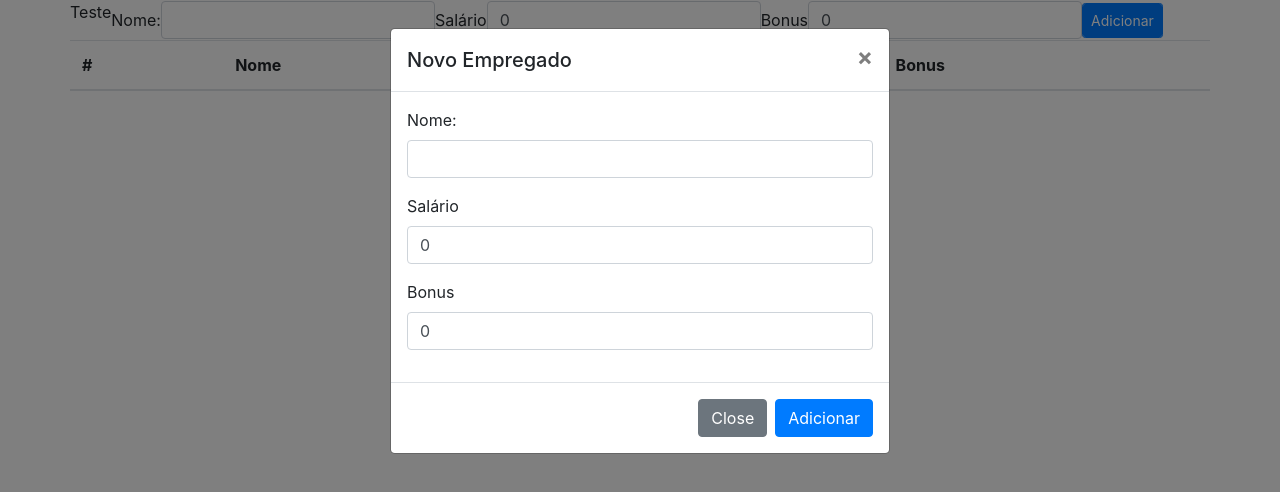
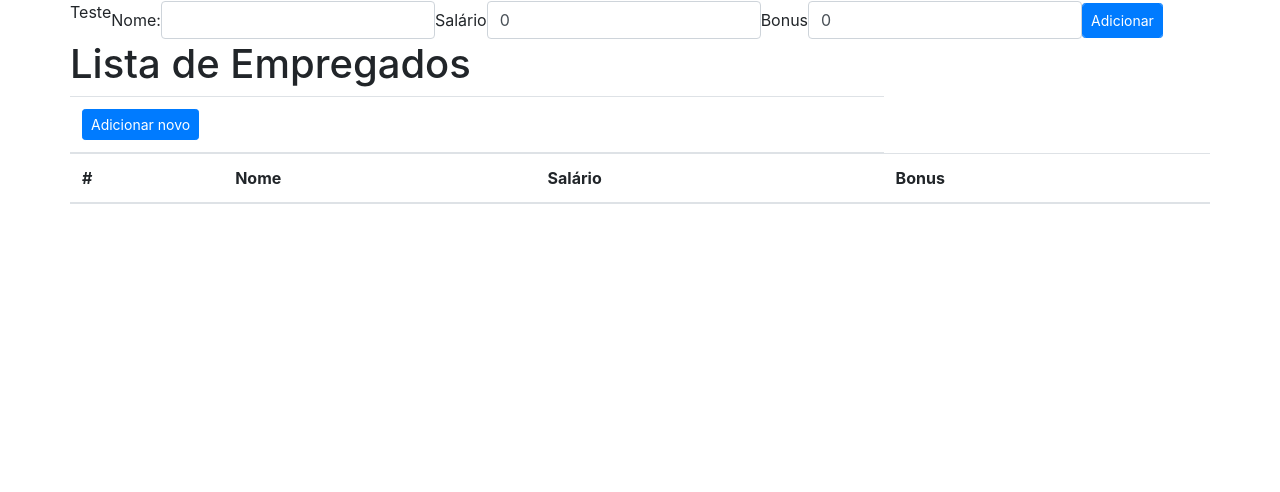
Before and after one commit to deigonPrates/Angular-7-Componentes, an Angular app: page / in a window 1280 px wide. Shown: the top 492 px of the page. Built offline with nearby package versions, Linux system fonts and the light colour scheme.

Commit message:
Integração com formulários HTML

```diff
--- a/src/app/employee-list/employee-list.component.html
+++ b/src/app/employee-list/employee-list.component.html
@@ -1,7 +1,13 @@
 <div class="container">
   <div class="row">
+    <h1>Lista de Empregados</h1>
     <table class="table table-striped">
       <thead>
+        <tr>
+          <th colspan="3">
+            <button type="button" class="btn btn-primary btn-sm" (click)="showModal()">Adicionar novo</button>
+          </th>
+        </tr>
         <tr>
           <th scope="col">#</th>
           <th scope="col">Nome</th>
--- a/src/app/employee-list/employee-list.component.ts
+++ b/src/app/employee-list/employee-list.component.ts
@@ -12,15 +12,13 @@ export class EmployeeListComponent implements OnInit {
   @ViewChild(EmployeeNewModalComponent)
   employeeNewModalComponent:EmployeeNewModalComponent;
 
-  constructor(public employeeService:EmployeeService) {
-    console.log(this.employeeNewModalComponent);
-    setTimeout(() =>{
-      console.log(this.employeeNewModalComponent);
-      this.employeeNewModalComponent.show();
-    }, 2000);
-   }
+  constructor(public employeeService:EmployeeService) {}
 
   ngOnInit(): void {
+  }
+
+  showModal(){
+    this.employeeNewModalComponent.show();
   }
 
   getColorEmployee(employee){
--- a/src/app/employee-new-modal/employee-new-modal.component.html
+++ b/src/app/employee-new-modal/employee-new-modal.component.html
@@ -1,3 +1,4 @@
+<form (submit)="addEmployee()">
   <div class="modal" tabindex="-1" role="dialog">
     <div class="modal-dialog" role="document">
       <div class="modal-content">
@@ -10,21 +11,22 @@
         <div class="modal-body">
           <div class="form-group">
             <label>Nome:</label>
-          <input type="text" class="form-control" [(ngModel)]="employee.name">
+            <input type="text" name="name" class="form-control" [(ngModel)]="employee.name">
           </div>
           <div class="form-group">
             <label>Salário</label>
-          <input type="text" class="form-control" [(ngModel)]="employee.salary">
+            <input type="text" name="salary" class="form-control" [(ngModel)]="employee.salary">
           </div>
           <div class="form-group" [hidden]="employee.salary > 1000">
             <label>Bonus</label>
-          <input type="text" class="form-control" [(ngModel)]="employee.bonus">
+            <input type="text" name="bonus" class="form-control" [(ngModel)]="employee.bonus">
           </div>
         </div>
         <div class="modal-footer">
           <button type="button" class="btn btn-secondary" data-dismiss="modal">Close</button>
-        <button type="button" class="btn btn-primary">Adicionar</button>
+          <button type="submit" class="btn btn-primary">Adicionar</button>
         </div>
       </div>
     </div>
   </div>
+</form>
--- a/src/app/employee-new-modal/employee-new-modal.component.ts
+++ b/src/app/employee-new-modal/employee-new-modal.component.ts
@@ -1,5 +1,5 @@
 import { Component, ElementRef, OnInit } from '@angular/core';
-import { Employee } from '../employee.service';
+import { Employee, EmployeeService } from '../employee.service';
 
 declare const $;
 
@@ -16,9 +16,20 @@ export class EmployeeNewModalComponent implements OnInit {
     bonus: 0,
   };
 
-  constructor(private element:ElementRef) { }
+  constructor(private element:ElementRef, private employeeService: EmployeeService) { }
 
   ngOnInit(): void {
+  }
+
+  addEmployee(){
+    const copy = Object.assign({}, this.employee);
+    this.employeeService.addEmployeeService(copy);
+    this.hide();
+  }
+
+  hide(){
+    const divModal = this.getDivModal();
+    $(divModal).modal('hide');
   }
 
   show(){
@@ -28,6 +39,6 @@ export class EmployeeNewModalComponent implements OnInit {
 
   private getDivModal():HTMLElement{
     const nativeElement:HTMLElement = this.element.nativeElement;
-    return nativeElement.firstChild as HTMLElement;
+    return nativeElement.firstChild.firstChild as HTMLElement;
   }
 }
```
Lines whose indentation alone changed are shown as unchanged.
